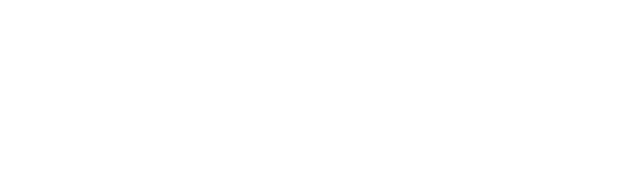
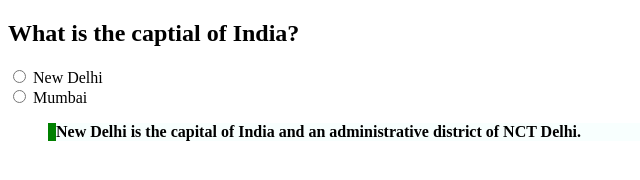
Before and after one commit to acciojob/trivia-student-nutanmaldal, a website: page main.html in a window 1280 px wide. Shown: the whole page, without its empty margins (0-640 px from the left). Drawn offline with Linux system fonts and the light colour scheme.

Commit message:
created a submission

```diff
--- a/main.html
+++ b/main.html
@@ -6,7 +6,16 @@
 	<link rel="stylesheet" href="styles.css">
 </head>
 
+
 <body>
+	<h2>What is the captial of India?</h2>
+	<input type="radio" id="New Delhi">
+	<label>New Delhi</label>
+	<br>
+	<input type="radio" id="Mumbai">
+		<label>Mumbai</label>
+	<br>
+	<blockquote src="https://en.wikipedia.org/wiki/New_Delhi">New Delhi is the capital of India and an administrative district of NCT Delhi.</blockquote>
 	<!-- the entire body must be written by student -->
     <script type="text/javascript" src="./script.js">
 </script>
--- a/styles.css
+++ b/styles.css
@@ -1,2 +1,9 @@
-
 /* Your CSS Code here. */
+blockquote{
+Max-width: Around 600px;
+Margin: Approximately 10px;
+Padding: Around 15px;
+Border-left: 8px solid green;
+Background-color: #f8fffe;
+Font-weight: Bold;
+}
```
